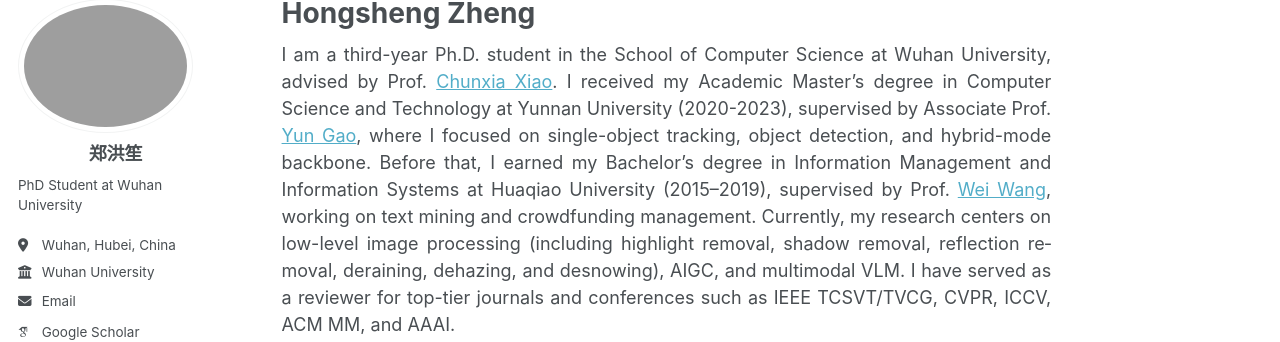
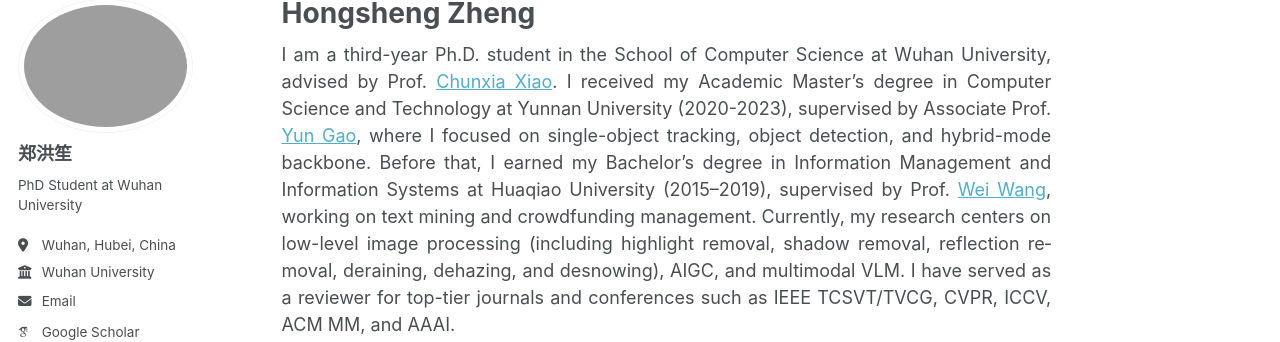
Before and after one commit to hongsheng-Z/hongsheng-Z.github.io, a Jekyll site: the page built from _pages/about.md, in a window 1280 px wide. Shown: the part 100-442 px from the top of the page. Built offline with Jekyll 4.4.1, drawn with Linux system fonts in a browser that asks for light colours; some web fonts are replaced; a script that is not in the unit is left out.

Commit message:
Update main.scss

```diff
--- a/assets/css/main.scss
+++ b/assets/css/main.scss
@@ -41,6 +41,3 @@
     "vendor/font-awesome/solid",
     "vendor/font-awesome/brands"
 ;
-.author__name {
-  text-align: center;
-}
```
